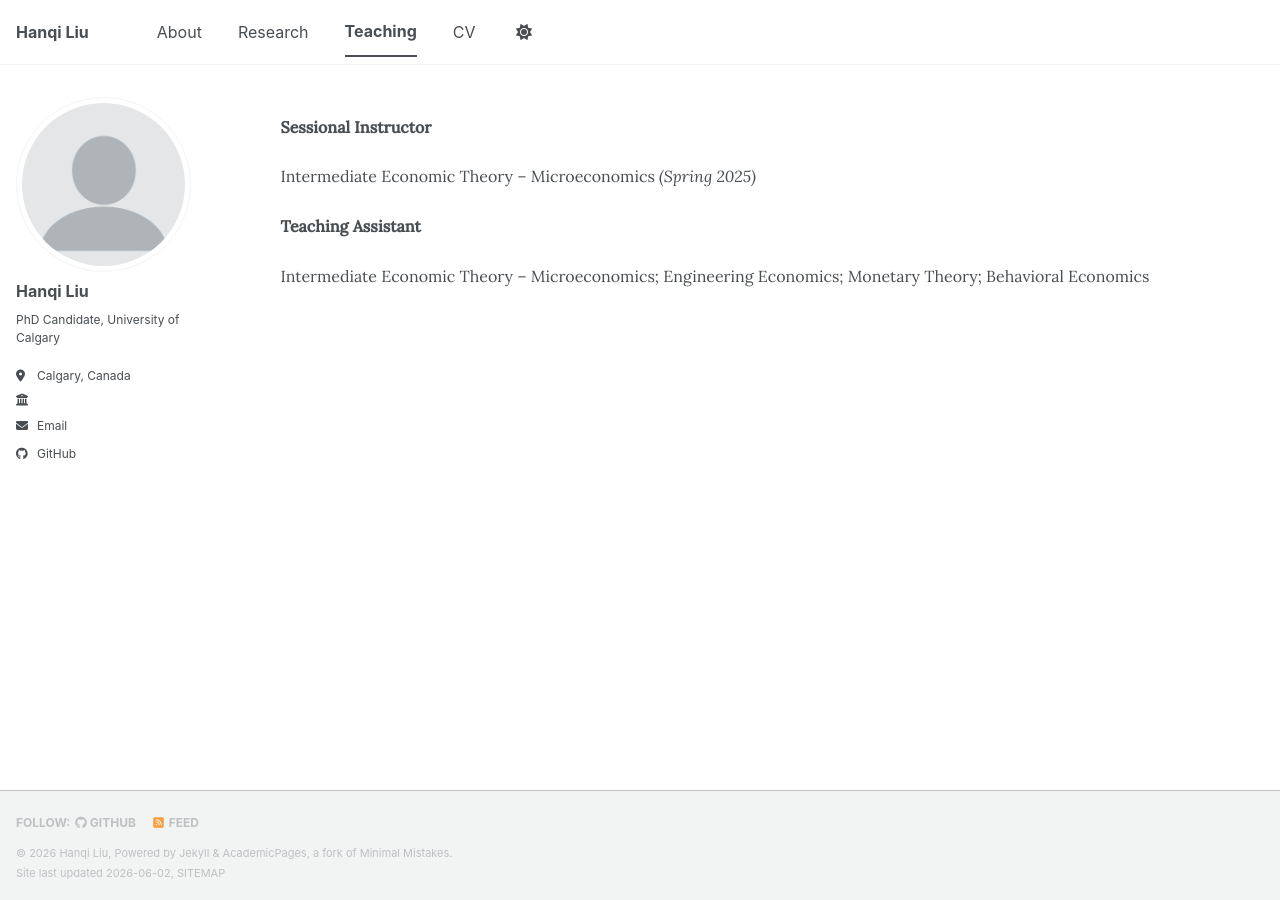
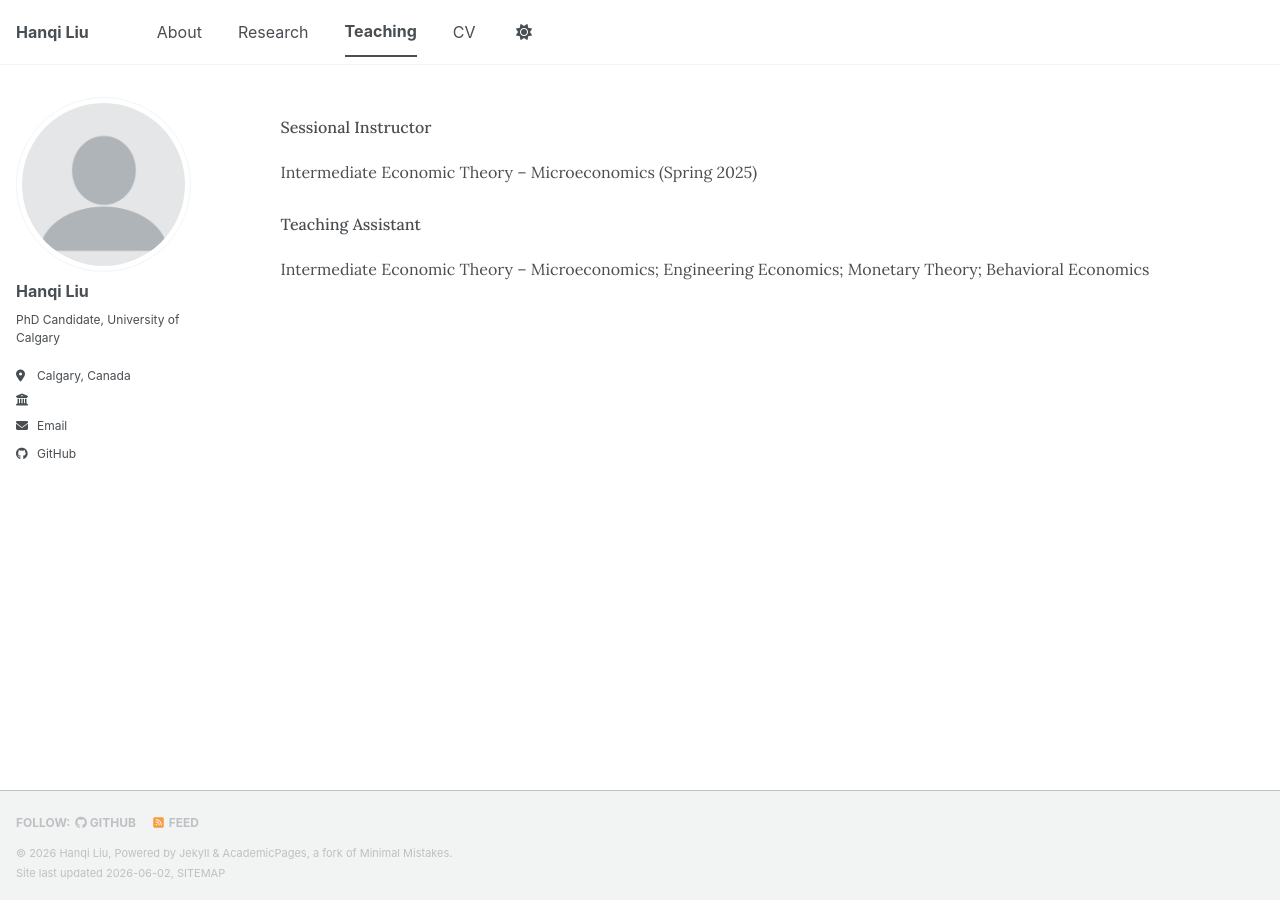
Before and after one commit to hanqi-liu-econ/hanqi-liu-econ.github.io, a Jekyll site: the page built from _pages/teaching.md, in a window 1280 px wide. Built offline with Jekyll 4.4.1, drawn with Linux system fonts in a browser that asks for light colours; a script bundle is joined from its source files by our own code; library files that are not in the unit come from our copies.

Commit message:
Update teaching.md

```diff
--- a/_pages/teaching.md
+++ b/_pages/teaching.md
@@ -5,10 +5,10 @@ permalink: /teaching/
 author_profile: true
 ---
 
-**Sessional Instructor**
+<p style="font-weight: 500; margin-bottom: 0.2em;">Sessional Instructor</p>
 
-Intermediate Economic Theory – Microeconomics *(Spring 2025)*
+Intermediate Economic Theory – Microeconomics (Spring 2025)
 
-**Teaching Assistant**
+<p style="font-weight: 500; margin-top: 1.5em; margin-bottom: 0.2em;">Teaching Assistant</p>
 
 Intermediate Economic Theory – Microeconomics; Engineering Economics; Monetary Theory; Behavioral Economics
```
